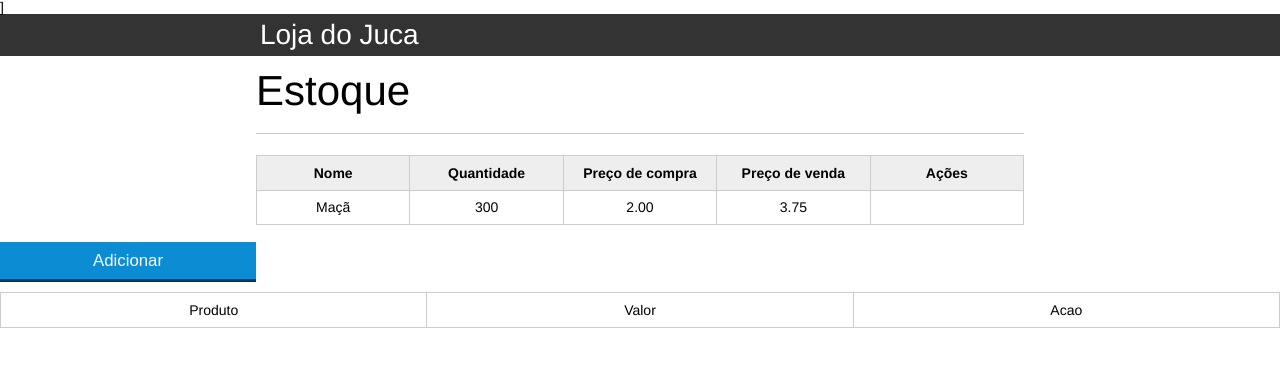
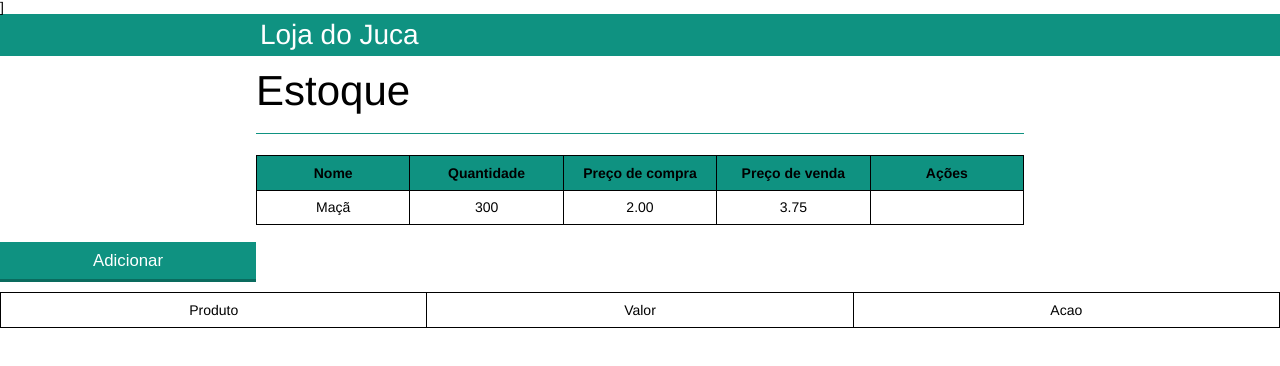
Before and after one commit to killer2812/TESTE, a plain HTML site: page index.html in a window 1280 px wide. Drawn offline with Linux system fonts and the light colour scheme.

Commit message:
mudei as cores

```diff
--- a/css/index.css
+++ b/css/index.css
@@ -8,7 +8,7 @@ body{
 }
 
 header{
-	background-color: #333;
+	background-color: rgb(15, 146, 129);
 	height: 3em;
 	color: #FFF;
 	margin-bottom: 1em;
@@ -47,7 +47,7 @@ section h2{
 	font-size: 3em;
 	display: block;
 	padding-bottom: .5em;
-	border-bottom: 1px solid #ccc;
+	border-bottom: 1px solid rgb(15, 146, 129);
 	margin-bottom: .5em;
 }
 
@@ -61,17 +61,17 @@ table{
 td, th {
 	padding: .7em;
 	margin: 0;
-	border: 1px solid #ccc;
+	border: 1px solid rgb(0, 0, 0);
 	text-align: center;
 }
 
 th{
 	font-weight: bold;
-	background-color: #EEE;
+	background-color: rgb(15, 146, 129);
 }
 
 label{
-	color: rgb(18, 112, 65);
+	color: rgb(0, 0, 0);
 	display: block;
 	margin-bottom: .2em;
 }
@@ -104,9 +104,9 @@ button{
 	cursor: pointer;
 	margin: 0;
 	margin-top: -3px;
-	color: #fff;
-	background-color:#0c8cd3;
-	border-color: #04324c;
+	color: rgb(255, 255, 255);
+	background-color:rgb(15, 146, 129);
+	border-color: rgb(10, 107, 94);
 	width: 20%;
     display: block;
     clear: both;
```
